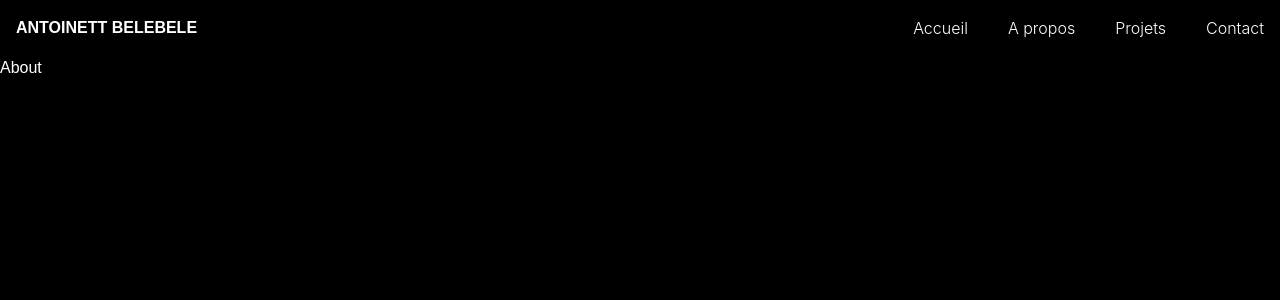
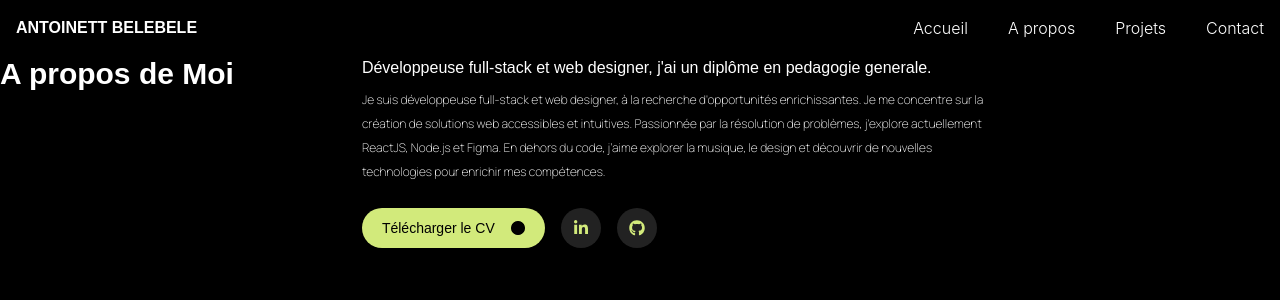
Before and after one commit to AntoBbk9/portfilioAnto, a React (Vite) app: page /about in a window 1280 px wide. Shown: the top 300 px of the page. Built offline with nearby package versions, Linux system fonts and the light colour scheme; a web font is replaced by a local one.

Commit message:
create content of about page

```diff
--- a/src/components/button/button.tsx
+++ b/src/components/button/button.tsx
@@ -1,10 +1,14 @@
 import { FaCircle } from "react-icons/fa"
 
-function Button() {
+interface ButtonProps{
+  text:string;
+}
+
+function Button({ text }: ButtonProps) {
   return (
     <div>
         <div>
-            <button type="button" className="text-black bg-greenColor font-medium rounded-full text-sm px-5 py-2.5 text-center mb-2 flex gap-4 items-center">Contactez Moi
+            <button type="button" className="text-black bg-greenColor font-medium rounded-full text-sm px-5 py-2.5 text-center mb-2 flex gap-4 items-center">{text}
                 <FaCircle className="bg-black rounded-full"/>
             </button>
         </div>
--- a/src/components/pages/about.tsx
+++ b/src/components/pages/about.tsx
@@ -1,6 +1,34 @@
+import { FaGithub, FaLinkedinIn } from "react-icons/fa"
+import Button from "../button/button"
+
 function About() {
   return (
-    <div>About</div>
+    <div>
+      <div className="flex gap-32">
+        <h1 className="font-sans font-bold text-3xl">A propos de Moi</h1>
+        <div className="w-[40rem]">
+          <h2>Développeuse full-stack et web designer, j'ai un diplôme en pedagogie generale.</h2>
+          <p className="font-paragraph font-extralight text-xs leading-loose pt-2"> Je suis développeuse full-stack et web designer,
+              à la recherche d'opportunités enrichissantes. Je me
+              concentre sur la création de solutions web accessibles
+              et intuitives. Passionnée par la résolution de problèmes,
+              j'explore actuellement ReactJS, Node.js et Figma.
+              En dehors du code, j’aime explorer la musique,
+              le design et découvrir de nouvelles technologies pour
+              enrichir mes compétences.
+          </p>
+          <div className="flex gap-4 pt-6">
+            <Button text="Télécharger le CV"/>
+            <div className="w-10 h-10 rounded-full bg-grayColor flex items-center justify-center">
+                <FaLinkedinIn className="text-greenColor"/>
+            </div>
+            <div className="w-10 h-10 rounded-full bg-grayColor flex items-center justify-center">
+                <FaGithub className="text-greenColor"/>
+            </div>
+          </div>
+        </div>
+      </div>
+    </div>
   )
 }
 
--- a/src/components/pages/home.tsx
+++ b/src/components/pages/home.tsx
@@ -18,7 +18,7 @@ function Home() {
                 qui allient esthétisme et fonctionnalité pour offrir une expérience utilisateur optimale.</p>
             </div>
             <div className="flex gap-4 pt-6">
-                <Button />
+                <Button text="Contactez Moi" />
                 <div className="w-10 h-10 rounded-full bg-grayColor flex items-center justify-center">
                     <FaLinkedinIn className="text-greenColor"/>
                 </div>
```
